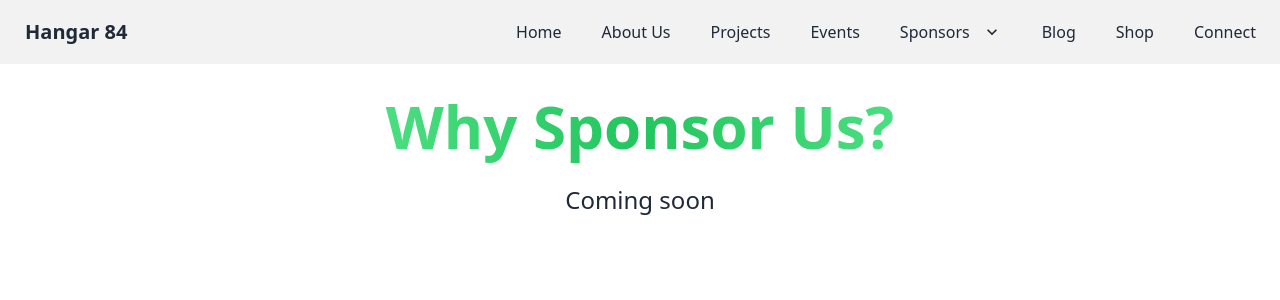
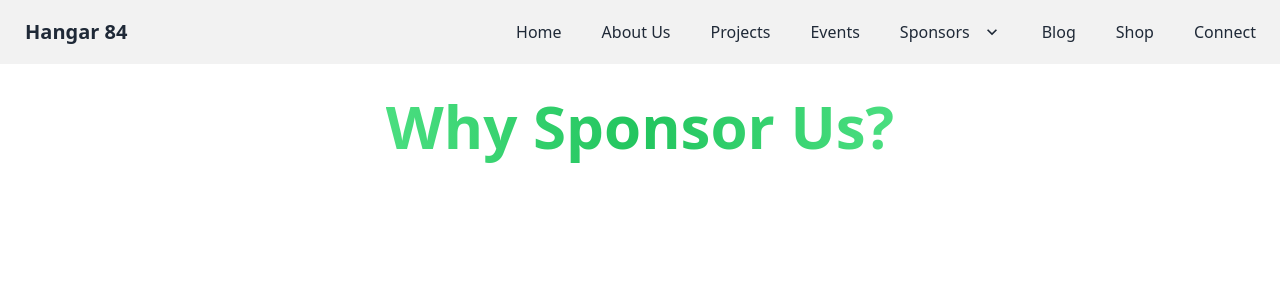
Before and after one commit to ZavionCyboron/hangar84.org, a SvelteKit app: page /why-sponsor-us in a window 1280 px wide. Shown: the top 300 px of the page. Built offline with nearby package versions, Linux system fonts and the light colour scheme.

Commit message:
feat: add background image and paragraph

```diff
--- a/src/routes/why-sponsor-us/+page.svelte
+++ b/src/routes/why-sponsor-us/+page.svelte
@@ -11,6 +11,10 @@
         <h1 class="pb-3 text-6xl font-bold bg-gradient-to-r from-green-400 via-green-500 to-green-400 inline-block text-transparent bg-clip-text">
             Why Sponsor Us?
         </h1>
-        <h2 class="text-2xl">Coming soon</h2>
+        <div style="background-image: url('favicon.png');">
+            <p class="text-xl">
+                <!--put our reason for wanting other companies/organizations to sponsor us. Also give the company/organization benefits of being sponsored.-->
+            </p>
+        </div>
     </div>
 </div>
```
